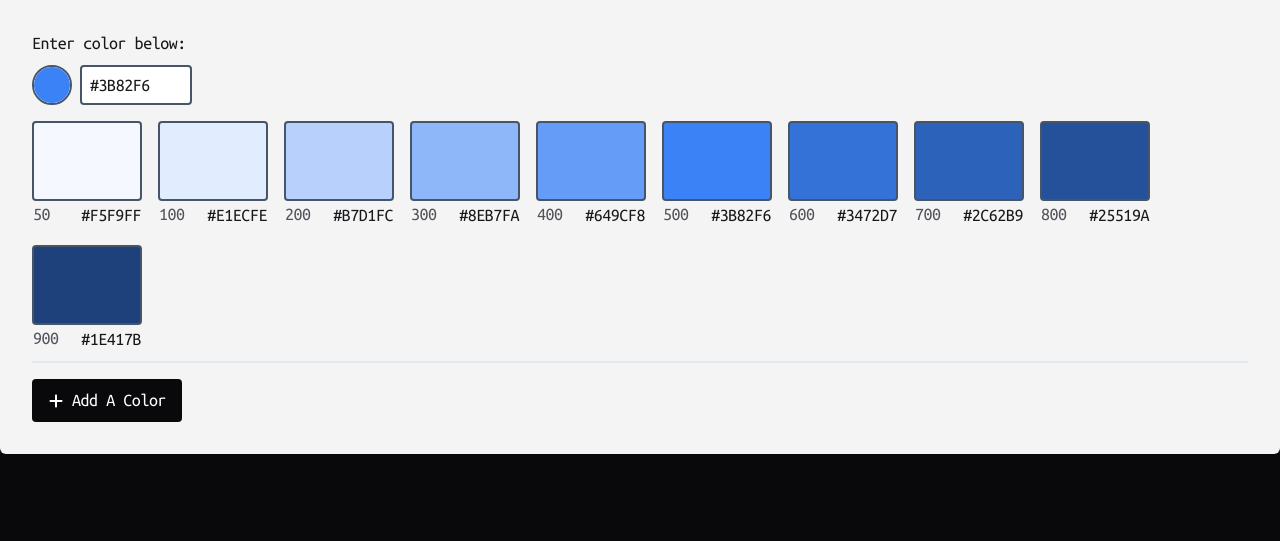
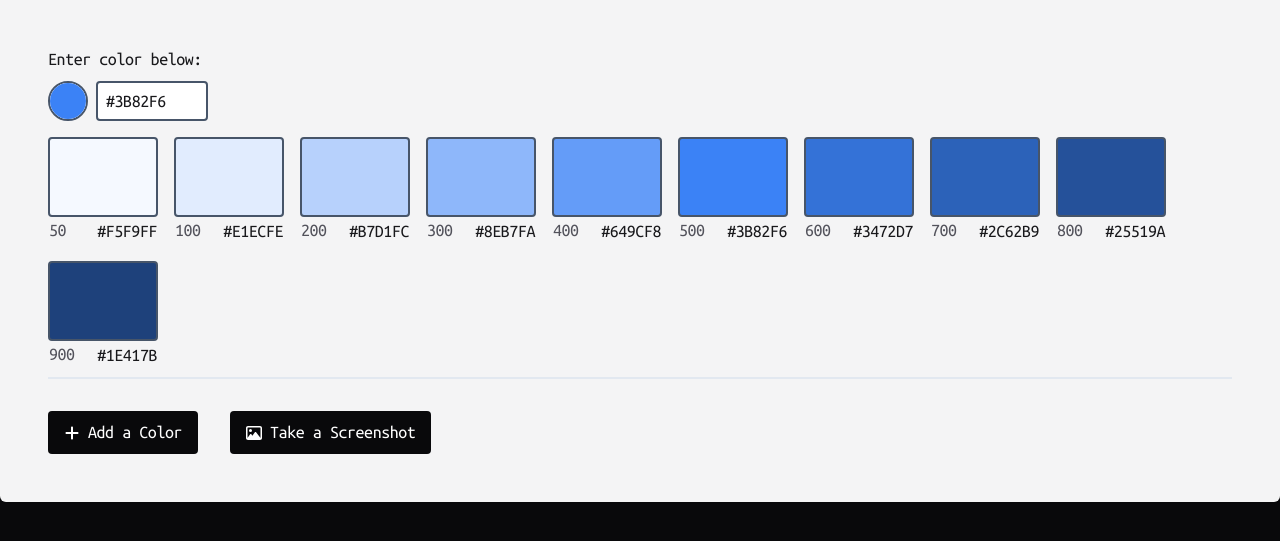
Before and after one commit to Samalmohanna1/designer-utils, an Astro site: page / in a window 1280 px wide. Shown: the part 75-616 px from the top of the page. Built offline with nearby package versions, Linux system fonts and the light colour scheme; Astro itself is replaced by a stand-in of ours.

Commit message:
feat: download png screenshot of color scale.

```diff
--- a/package.json
+++ b/package.json
@@ -14,6 +14,7 @@
     "@types/react": "^19.0.8",
     "@types/react-dom": "^19.0.3",
     "astro": "^5.1.10",
+    "html2canvas": "^1.4.1",
     "react": "^19.0.0",
     "react-dom": "^19.0.0",
     "tailwindcss": "^3.4.17"
--- a/src/components/App.tsx
+++ b/src/components/App.tsx
@@ -1,6 +1,7 @@
 import { useState, useCallback } from 'react'
 import ColorInput from './ColorInput'
 import ColorScale from './ColorScale'
+import ScreenshotButton from './ScreenshotBtn'
 
 const App = () => {
 	const [colorScales, setColorScales] = useState([
@@ -21,24 +22,31 @@ const App = () => {
 	}, [])
 
 	return (
-		<div className='tracking-tight container'>
+		<section className='tracking-tight container p-4'>
 			{colorScales.map((scale) => (
 				<div
 					key={scale.id}
 					className='pb-2 mb-4 flex flex-col 2xl:flex-row justify-between border-b-2 border-slate-200 gap-4 max-w-screen-2xl'
 				>
+					<div data-html2canvas-ignore='true'>
 						<ColorInput
 							initialColor={scale.color}
 							onColorChange={(newColor) =>
 								handleColorChange(scale.id, newColor)
 							}
 						/>
+					</div>
 					<ColorScale baseColor={scale.color} />
 				</div>
 			))}
+
+			<div
+				data-html2canvas-ignore='true'
+				className='flex flex-col sm:flex-row gap-8'
+			>
 				<button
 					onClick={addColorScale}
-				className='mt-4 px-4 py-2 bg-zinc-950 text-white rounded hover:bg-blue-900 font-bold flex items-center'
+					className='mt-4 px-4 py-2 bg-zinc-950 text-white rounded hover:bg-blue-900 font-bold flex items-center justify-center'
 				>
 					<span className='inline-block mr-2'>
 						<svg
@@ -49,9 +57,11 @@ const App = () => {
 							<path d='M256 80c0-17.7-14.3-32-32-32s-32 14.3-32 32l0 144L48 224c-17.7 0-32 14.3-32 32s14.3 32 32 32l144 0 0 144c0 17.7 14.3 32 32 32s32-14.3 32-32l0-144 144 0c17.7 0 32-14.3 32-32s-14.3-32-32-32l-144 0 0-144z' />
 						</svg>
 					</span>
-				Add A Color
+					Add a Color
 				</button>
+				<ScreenshotButton />
 			</div>
+		</section>
 	)
 }
 
--- /dev/null
+++ b/src/components/ScreenshotBtn.tsx
@@ -0,0 +1,35 @@
+import html2canvas from 'html2canvas'
+
+const ScreenshotButton = () => {
+	const takeScreenshot = () => {
+		const sectionElement = document.querySelector('section')
+		if (sectionElement) {
+			html2canvas(sectionElement).then((canvas) => {
+				const link = document.createElement('a')
+				link.download = 'color-scale.png'
+				link.href = canvas.toDataURL()
+				link.click()
+			})
+		}
+	}
+
+	return (
+		<button
+			className='mt-4 px-4 py-2 bg-zinc-950 text-white rounded hover:bg-blue-900 font-bold flex items-center justify-center'
+			onClick={takeScreenshot}
+		>
+			<span className='inline-block mr-2'>
+				<svg
+					xmlns='http://www.w3.org/2000/svg'
+					viewBox='0 0 512 512'
+					className='w-4 h-4 fill-current'
+				>
+					<path d='M448 80c8.8 0 16 7.2 16 16l0 319.8-5-6.5-136-176c-4.5-5.9-11.6-9.3-19-9.3s-14.4 3.4-19 9.3L202 340.7l-30.5-42.7C167 291.7 159.8 288 152 288s-15 3.7-19.5 10.1l-80 112L48 416.3l0-.3L48 96c0-8.8 7.2-16 16-16l384 0zM64 32C28.7 32 0 60.7 0 96L0 416c0 35.3 28.7 64 64 64l384 0c35.3 0 64-28.7 64-64l0-320c0-35.3-28.7-64-64-64L64 32zm80 192a48 48 0 1 0 0-96 48 48 0 1 0 0 96z' />
+				</svg>
+			</span>
+			Take a Screenshot
+		</button>
+	)
+}
+
+export default ScreenshotButton
```
Also changed, not shown: 1 other file. Lines whose indentation alone changed are shown as unchanged.
